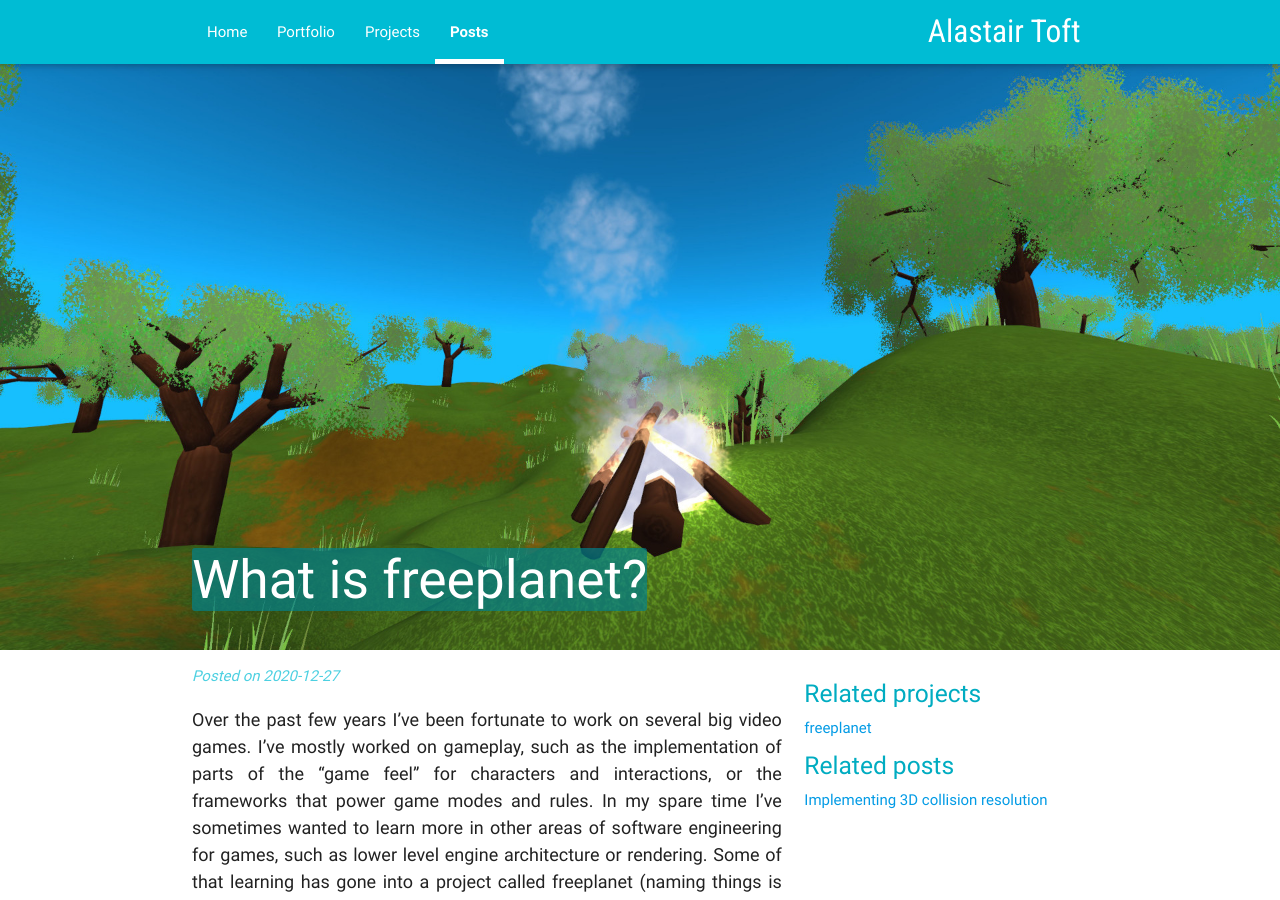
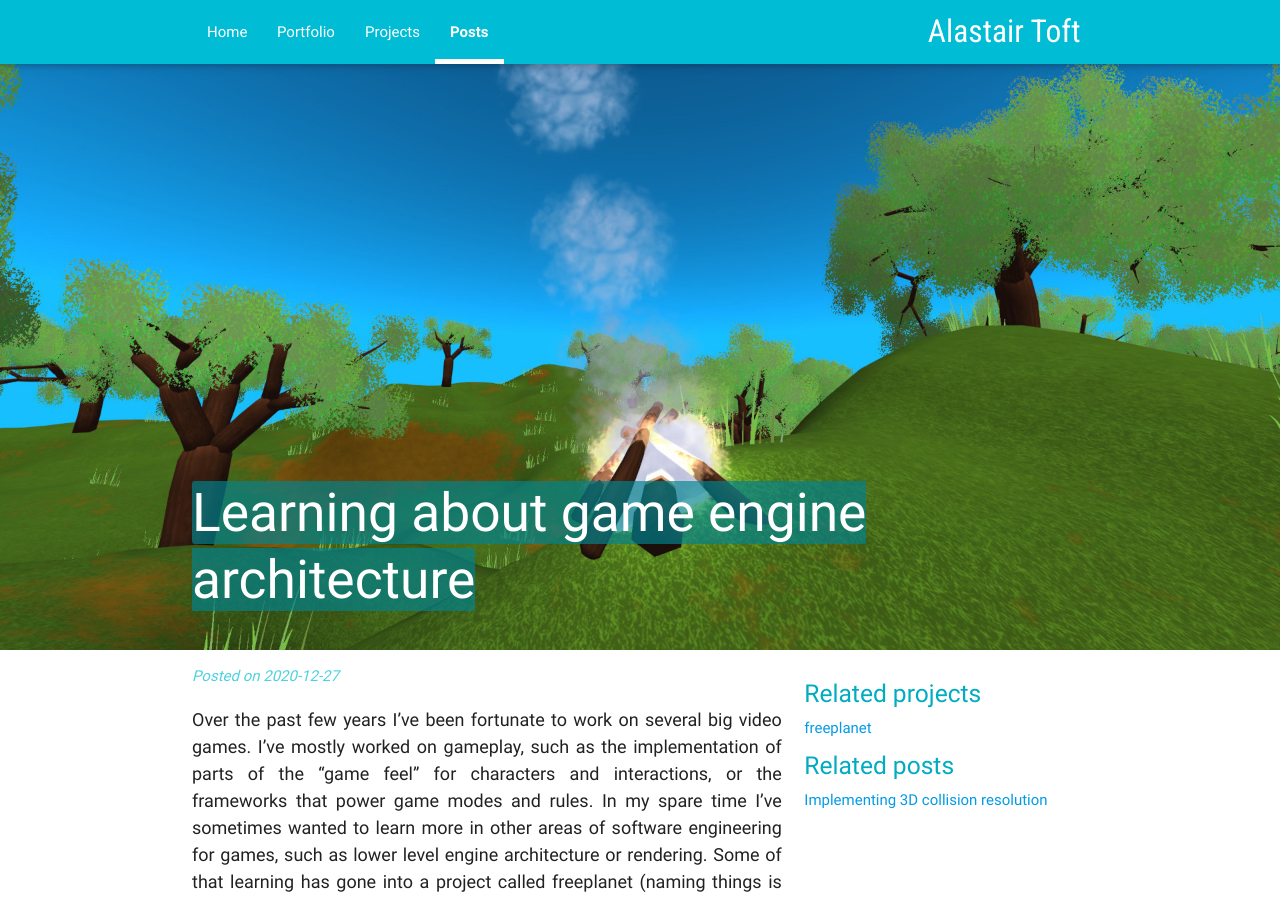
Before and after one commit to atoft/atoft.github.io, a Jekyll site: the page built from _posts/2020-12-27-learning-game-engine-architecture.md, in a window 1280 px wide and 900 px high. Built offline with Jekyll 4.4.1, drawn with Linux system fonts in a browser that asks for light colours; nearby versions of some CDN libraries.

Commit message:
Rename freeplanet post.

```diff
--- a/_posts/2020-12-27-what-is-freeplanet.md
+++ b/_posts/2020-12-27-learning-game-engine-architecture.md
@@ -1,6 +1,6 @@
 ---
 layout: post
-title: "What is freeplanet?"
+title: "Learning about game engine architecture"
 project: freeplanet
 img: images/code/banner_freeplanet.jpg
 ---
```
